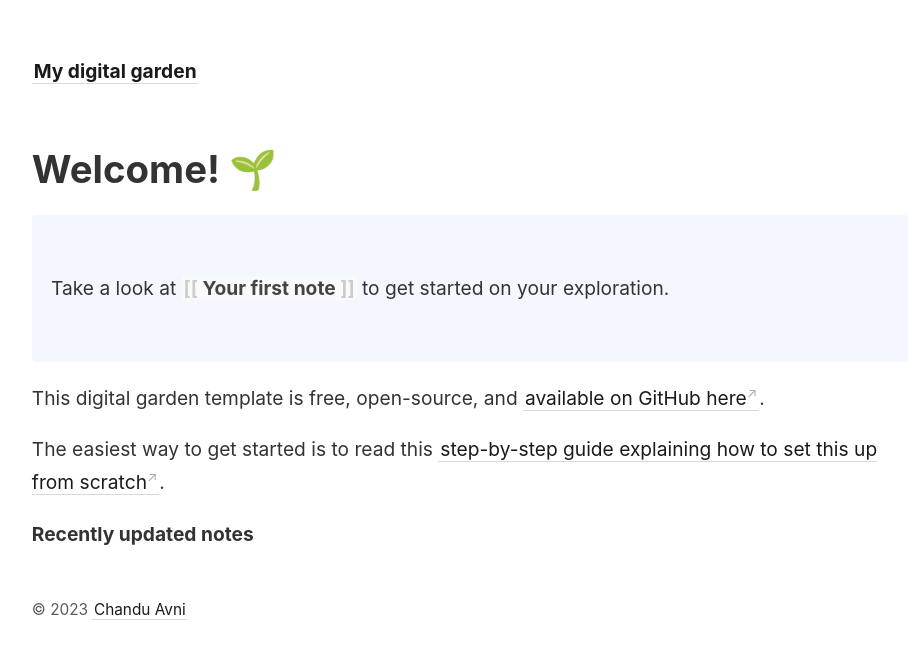
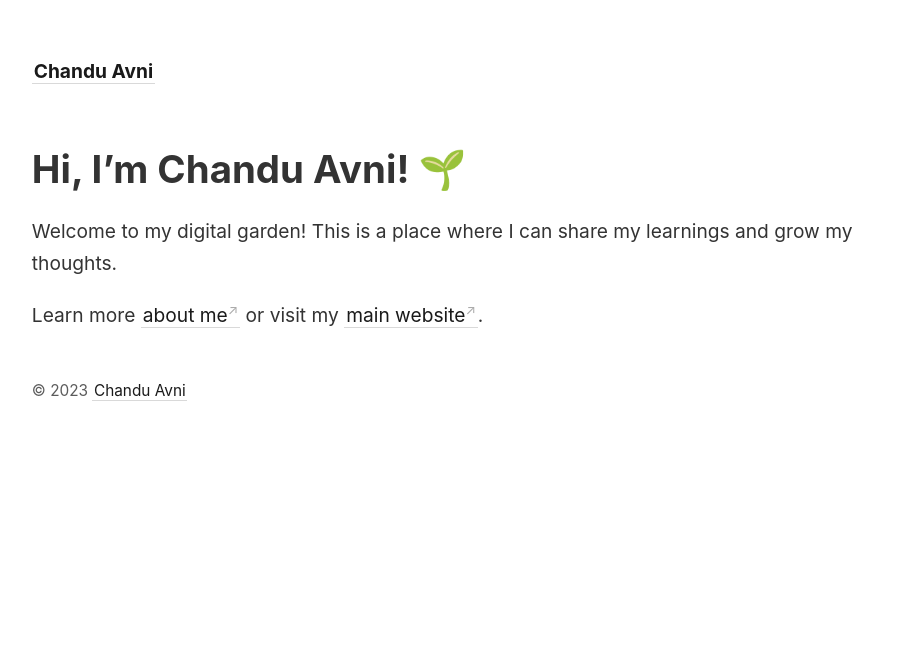
Before and after one commit to ch4ndua/chanduavni_digitalgarden, a Jekyll site: the page built from _pages/index.md, in a window 1280 px wide. Shown: the top 659 px of the page, without its empty margins (45-953 px from the left). Built offline with Jekyll 4.4.1, drawn with Linux system fonts in a browser that asks for light colours.

Commit message:
Add intro info
Update index.md, about.md, footer.html, and _config.yml with brief intro info and links to my personal main website

```diff
--- a/_config.yml
+++ b/_config.yml
@@ -1,4 +1,4 @@
-title:               My digital garden
+title:               Chandu Avni
 include:             ['_pages']
 exclude:             ['_includes/notes_graph.json']
 # You may need to change the base URL depending on your deploy configuration.
--- a/_includes/footer.html
+++ b/_includes/footer.html
@@ -1 +1 @@
-© 2023 <a class="internal-link" href="/about">Chandu Avni</a>
+© 2023 <a class="internal-link" href="https://chanduavni.com/">Chandu Avni</a>
--- a/_pages/index.md
+++ b/_pages/index.md
@@ -5,17 +5,18 @@ id: home
 permalink: /
 ---
 
-# Welcome! 🌱
-
+# Hi, I'm Chandu Avni! 🌱
+<!--
 <p style="padding: 3em 1em; background: #f5f7ff; border-radius: 4px;">
   Take a look at <span style="font-weight: bold">[[Your first note]]</span> to get started on your exploration.
 </p>
+-->
+Welcome to my digital garden! This is a place where I can share my learnings and grow my thoughts.
 
-This digital garden template is free, open-source, and [available on GitHub here](https://github.com/maximevaillancourt/digital-garden-jekyll-template).
+Learn more [about me](/about) or visit my [main website](https://chanduavni.com/).
 
-The easiest way to get started is to read this [step-by-step guide explaining how to set this up from scratch](https://maximevaillancourt.com/blog/setting-up-your-own-digital-garden-with-jekyll).
-
-<strong>Recently updated notes</strong>
+<!--
+<strong>Recently Updated Notes</strong>
 
 <ul>
   {% assign recent_notes = site.notes | sort: "last_modified_at_timestamp" | reverse %}
@@ -25,6 +26,7 @@ The easiest way to get started is to read this [step-by-step guide explaining ho
     </li>
   {% endfor %}
 </ul>
+-->
 
 <style>
   .wrapper {
```
Also changed, not shown: _pages/about.md (+3 -3 lines), 1 other file.
